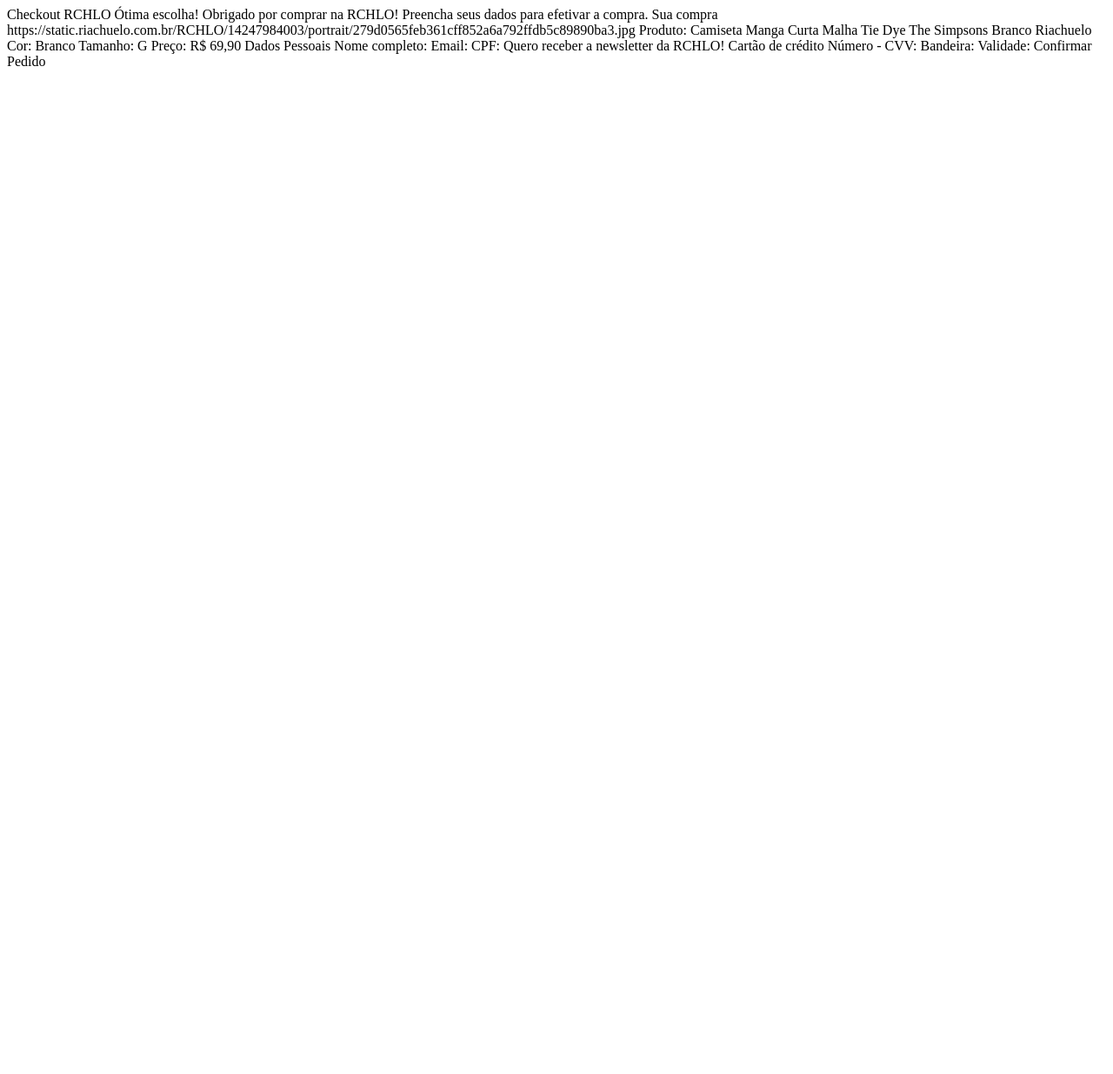
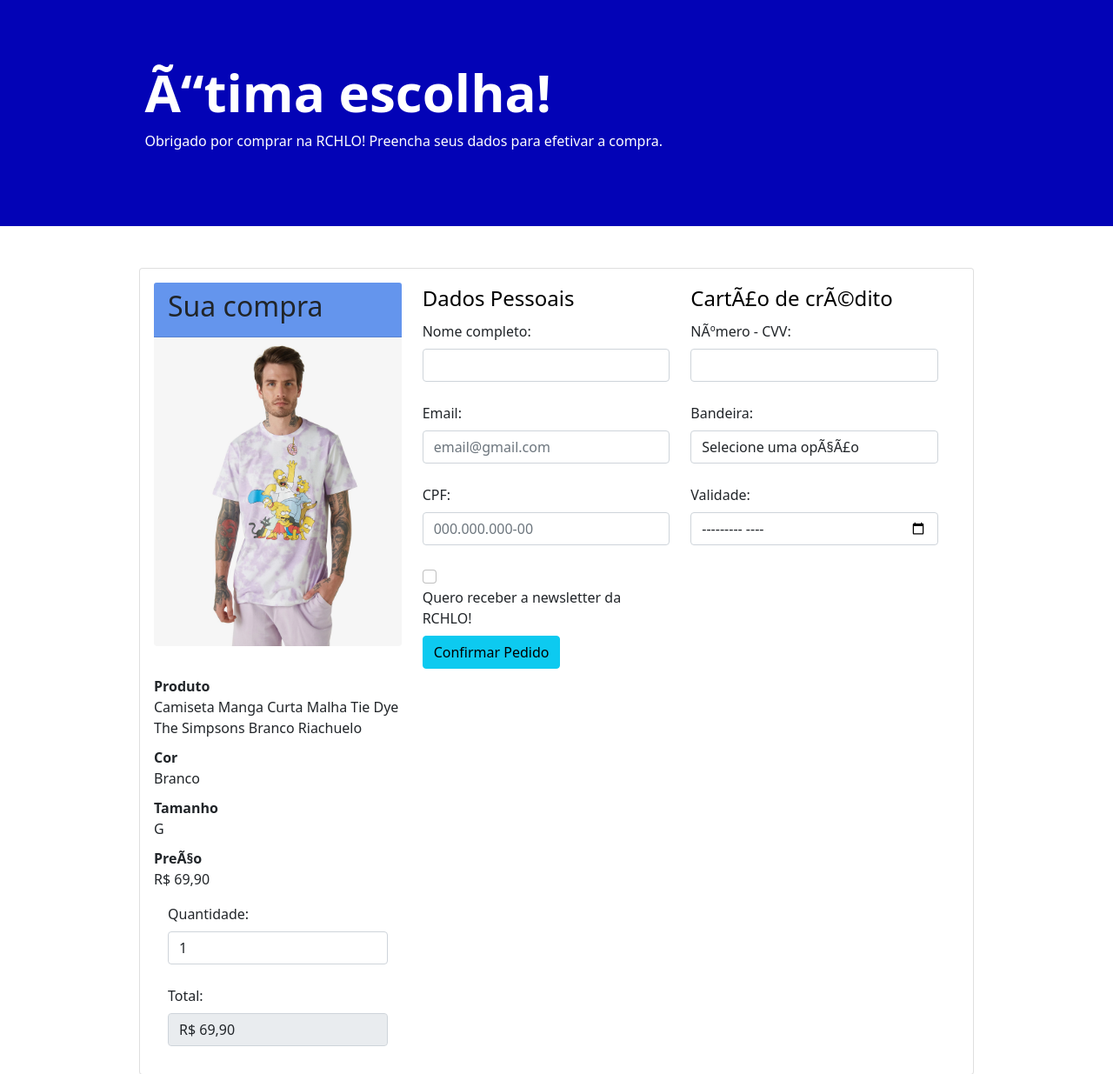
Before and after one commit to wemerson-henrique/My---Up-Tech-Rchlo---Test--Frontend, a plain HTML site: page checkout.html in a window 1280 px wide. Shown: the top 1235 px of the page at 87% size. Before the commit the page ends 800 px from the top, so only its background shows below. Drawn offline with nearby package versions, Linux system fonts and the light colour scheme.

Commit message:
atualizando

```diff
--- a/checkout.html
+++ b/checkout.html
@@ -1,45 +1,86 @@
-<!-- Título da janela -->
-Checkout RCHLO
+<!DOCTYPE html>
+<html lang="en">
+<head>
+    <meta charset="pt-br">
+    <meta http-equiv="X-UA-Compatible" content="IE=edge">
+    <meta name="viewport" content="width=device-width, initial-scale=1.0">
+    <!-- CSS only -->
+    <link href="https://cdn.jsdelivr.net/npm/bootstrap@5.1.3/dist/css/bootstrap.min.css" rel="stylesheet" integrity="sha384-1BmE4kWBq78iYhFldvKuhfTAU6auU8tT94WrHftjDbrCEXSU1oBoqyl2QvZ6jIW3" crossorigin="anonymous">
+    <!-- JavaScript Bundle with Popper -->
+    <script src="https://cdn.jsdelivr.net/npm/bootstrap@5.1.3/dist/js/bootstrap.bundle.min.js" integrity="sha384-ka7Sk0Gln4gmtz2MlQnikT1wXgYsOg+OMhuP+IlRH9sENBO0LRn5q+8nbTov4+1p" crossorigin="anonymous"></script>
+    <script src="javascript.js" defer></script>
+    <link rel="stylesheet" href="style.css">
+    <title>Checkout RCHLO</title>
+</head>
+<body>
+    <div>
+        <div class="cabecalho text-white">
+            <h1 class="tituloJanela">Ótima escolha!</h1>
+            <p>Obrigado por comprar na RCHLO! Preencha seus dados para efetivar a compra.</p>
+        </div>
+        <div class="card w-75 mx-auto my-5 row">
 
-<!-- Título da página (em destaque) -->
-Ótima escolha!
-
-<!-- Texto logo abaixo do título da página -->
-Obrigado por comprar na RCHLO! Preencha seus dados para efetivar a compra.
-
-<!-- Subtítulo, referente ao trecho sobre os dados do produto -->
-Sua compra
-
-<!-- início dos dados do produto -->
-    <!-- imagem do produto -->
-    https://static.riachuelo.com.br/RCHLO/14247984003/portrait/279d0565feb361cff852a6a792ffdb5c89890ba3.jpg
-
-    <!-- nome do produto -->
-    Produto: Camiseta Manga Curta Malha Tie Dye The Simpsons Branco Riachuelo
-
-    <!-- cor do produto -->
-    Cor: Branco
-
-    <!-- tamanho do produto -->
-    Tamanho: G
-
-    <!-- preço do produto -->
-    Preço: R$ 69,90
-<!-- fim dos dados do produto -->
-
-<!-- início do formulário -->
-    <!-- Título da seção de dados pessoais do formulário-->
-    Dados Pessoais
-    Nome completo: <!-- colocar campo de texto aqui -->
-    Email: <!-- colocar campo de email aqui -->
-    CPF:  <!-- colocar campo de texto aqui -->
-    <!-- colocar checkbox aqui --> Quero receber a newsletter da RCHLO!
-
-    <!-- Título da seção de cartão de crédito do formulário-->
-    Cartão de crédito
-    Número - CVV: <!-- colocar campo de texto aqui -->
-    Bandeira: <!-- colocar campo de seleção com as opções MasterCard, VISA e American Express -->
-    Validade: <!-- colocar campo referente ao mês aqui -->
-
-    <!-- botão de submissão do formulário com o label a seguir --> Confirmar Pedido
-<!-- fim do formulário -->
+            <div class="card-body row">
+                <div class=" col-lg-4 col-md-4">
+                    <div class="card-header">
+                        <h2>Sua compra</h2>
+                    </div>
+                    <div>
+                        <figure class="figure">
+                            <img src="img/279d0565feb361cff852a6a792ffdb5c89890ba3.webp" alt="imagem do produto" class="figure-img img-fluid rounded">
+                        </figure>
+                        <div class="titulo">Produto</div>
+                        <div>
+                            Camiseta Manga Curta Malha Tie Dye The Simpsons Branco Riachuelo
+                        </div>
+                        <div class="titulo">Cor</div>
+                        <div>Branco</div>
+                        <div class="titulo">Tamanho</div>
+                        <div>G</div>
+                        <div class="titulo">Preço</div>
+                        <div>R$ 69,90</div>
+                    </div>
+                    <div class="card-body">
+                        <label class="form-label">Quantidade:</label>
+                        <input class="form-control" type="number" min="1" max="99" value="1" name="quantidadeProduto" id="quantidadeProduto"><br>
+                        <label class="form-label">Total:</label>
+                        <input class="form-control" type="text" name="valorTotal" value="R$ 69,90" id="valorTotal" disabled>
+                    </div>
+                </div>
+                <div class="col-lg-8 col-md-8">
+                    <form  class="row" action="" method="post">
+                        <fieldset class="col-lg-6">
+                            <legend>Dados Pessoais</legend>
+                            <label class="form-label">Nome completo:</label>
+                            <input class="form-control" type="text" name="nome" id="nome" maxlength="200" required><br>
+                            <label class="form-label">Email:</label>
+                            <input class="form-control" type="email" name="email" id="email" maxlength="300" placeholder="email@gmail.com" required><br>
+                            <label class="form-label">CPF:</label>
+                            <input class="form-control" type="text" name="cpf" id="cpf" minlength="11" maxlength="14" pattern="^[0-9]{3}.?[0-9]{3}.?[0-9]{3}-?[0-9]{2}" autocomplete="off" placeholder="000.000.000-00" oninput="vCPF(this)" required><br>
+                            <input class="form-check-input" type="checkbox" name="checkbox" id="checkbox">
+                            <label class="form-label">Quero receber a newsletter da RCHLO!</label><br>
+                        </fieldset>
+                        <fieldset class="col-lg-6">
+                            <legend>Cartão de crédito</legend>
+                            <label class="form-label">Número - CVV:</label>
+                            <input class="form-control" type="text" pattern="^[0-9]{3}" name="numeroCVV" id="numeroCVV" maxlength="3" required><br>
+                            <label class="form-label">Bandeira:</label>
+                            <select class="form-control" name="selectBandeira" id="selectBandeira" required>
+                                <option value="" selected>Selecione uma opção</option>
+                                <option value="valor1">MasterCard</option>
+                                <option value="valor2">VISA</option>
+                                <option value="valor3">American Express</option>
+                            </select><br>
+                            <label class="form-label">Validade:</label>
+                            <input class="form-control" type="month" name="validadeCartao" id="validadeCartao" required>
+                        </fieldset>
+                        <div class="col-lg-6">
+                            <input class="btn btn-info" type="submit" value="Confirmar Pedido">
+                        </div>
+                    </form>
+                </div>
+            </div>
+        </div>
+    </div>
+</body>
+</html>
```
